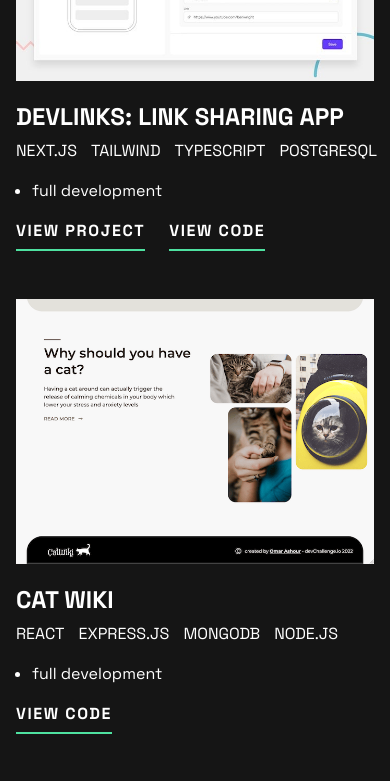
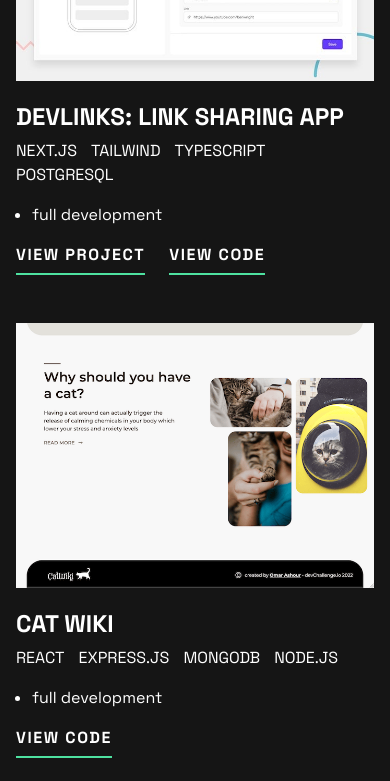
Before and after one commit to o-ashour/omar-ashour-website, a Next.js app: page / in a window 390 px wide. Shown: the part 2480-3261 px from the top of the page. Built offline with nearby package versions, Linux system fonts and the light colour scheme.

Commit message:
Make Project Skills Display Properly on Small Screens

```diff
--- a/components/projectItem.tsx
+++ b/components/projectItem.tsx
@@ -31,8 +31,8 @@ export const ProjectItem: React.FC<{ imgData: StaticImageData, title: string, sk
       <p className="text-2xl font-bold mt-5">
         {title.toUpperCase()}
       </p>
-      <ul className="flex space-x-3.5 mt-1.5 mb-4">
-        {skills.map((skill, idx) => <li key={idx}>{skill.toUpperCase()}</li>)}
+      <ul className="mt-1.5 mb-4">
+        {skills.map((skill, idx) => <li className='inline-block mr-3.5' key={idx}>{skill.toUpperCase()}</li>)}
       </ul>
 
       {contributions &&
```
